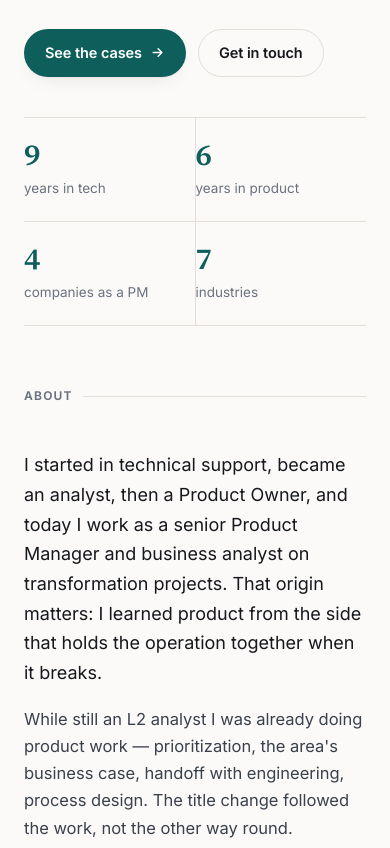
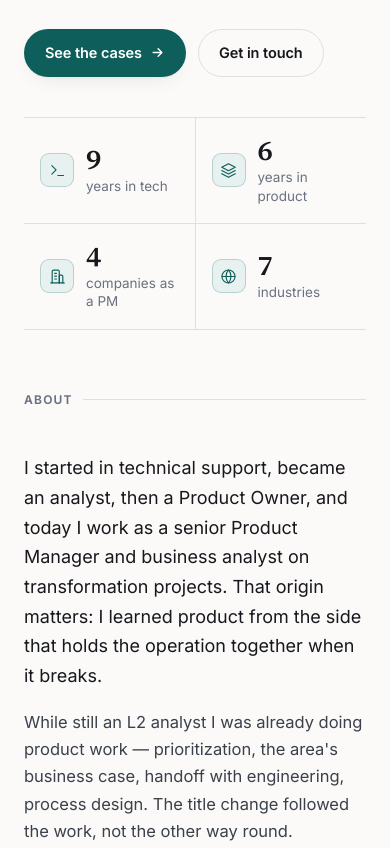
Before and after one commit to kevinlucascamargo/kevinlucascamargo.github.io, a plain HTML site: page index.html in a window 390 px wide. Shown: the part 800-1648 px from the top of the page. Drawn offline with Linux system fonts and the light colour scheme.

Commit message:
Trajetória volta a ser uma linha só, e números ganham ícone
A separação em "como PM" e "projetos e passagens curtas" rebaixava
justamente dois papéis de produto reais: a NTT, onde a atuação é de Data
Product Manager, e a Upflow, onde o papel de PO era fixo. Agora é uma
única linha do tempo em ordem reversa, com NTT no topo — Santander e
Unilever continuam agrupados como projetos aninhados nela, que era a
parte que funcionava.

Os números viram cards com ícone SVG, numeral e rótulo alinhados em
coluna, em vez de numeral solto sobre o texto. O "Sobre" passa a dividir
os parágrafos por volume de texto, não por contagem, para as duas colunas
terminarem juntas.

Co-Authored-By: Claude Opus 5 <noreply@anthropic.com>

```diff
--- a/assets/css/style.css
+++ b/assets/css/style.css
@@ -195,16 +195,29 @@ strong { font-weight: 620; }
   display: grid; grid-template-columns: repeat(4, 1fr); gap: 1px;
   background: var(--line); border-block: 1px solid var(--line);
 }
-.stat { background: var(--bg); padding: 22px 4px 22px 0; }
+.stat {
+  background: var(--bg); padding: 24px 24px 24px 22px;
+  display: flex; align-items: center; gap: 15px;
+}
+.stat__ico {
+  flex: none; width: 40px; height: 40px; border-radius: 11px;
+  display: flex; align-items: center; justify-content: center;
+  background: var(--accent-bg); color: var(--accent);
+  border: 1px solid color-mix(in srgb, var(--accent) 22%, transparent);
+}
+.stat__ico svg { width: 20px; height: 20px; }
+.stat__body { display: flex; flex-direction: column; min-width: 0; }
 .stat__n {
-  font-family: var(--font-serif); font-size: clamp(30px, 4vw, 42px);
-  font-weight: 600; line-height: 1; letter-spacing: -.02em; color: var(--accent);
+  font-family: var(--font-serif); font-size: clamp(28px, 3.4vw, 38px);
+  font-weight: 600; line-height: 1.05; letter-spacing: -.02em; color: var(--ink);
+  font-variant-numeric: lining-nums tabular-nums;
 }
-.stat__l { font-size: 13.5px; color: var(--muted); margin-top: 7px; max-width: 16ch; }
-@media (max-width: 620px) {
-  .stats { grid-template-columns: repeat(2, 1fr); }
-  .stat { padding-left: 0; }
-  .stat:nth-child(odd) { padding-left: 0; }
+.stat__l { font-size: 13.5px; line-height: 1.35; color: var(--muted); margin-top: 3px; }
+@media (max-width: 860px) { .stats { grid-template-columns: repeat(2, 1fr); } }
+@media (max-width: 420px) {
+  .stat { padding: 18px 16px; gap: 12px; }
+  .stat__ico { width: 34px; height: 34px; border-radius: 9px; }
+  .stat__ico svg { width: 17px; height: 17px; }
 }
 
 /* ---------- sections ---------- */
@@ -238,9 +251,6 @@ strong { font-weight: 620; }
   background: var(--surface); border: 1px solid var(--line);
   font-size: 12.5px; font-weight: 680; letter-spacing: .04em; color: var(--accent);
 }
-.tl__group + .tl__group { margin-top: 56px; }
-.tl__gh { font-size: 12px; font-weight: 650; letter-spacing: .09em; text-transform: uppercase; color: var(--accent); }
-.tl__gn { margin: 8px 0 18px; font-size: 14.5px; color: var(--muted); }
 .tl__top { display: flex; flex-wrap: wrap; align-items: baseline; gap: 6px 14px; }
 .tl__per {
   font-size: 12.5px; font-weight: 560; color: var(--muted); white-space: nowrap;
--- a/assets/js/app.js
+++ b/assets/js/app.js
@@ -15,6 +15,18 @@
 
   function esc(s) {
     return String(s).replace(/&/g, "&amp;").replace(/</g, "&lt;").replace(/>/g, "&gt;");
+  }
+
+  /* ---------- icones (stroke, herdam currentColor) ---------- */
+  var ICONS = {
+    tech:    '<path d="M4 17l6-6-6-6"/><path d="M12.5 19h8"/>',
+    product: '<path d="M12 2.5 2.5 7.5 12 12.5l9.5-5z"/><path d="M2.5 16.5 12 21.5l9.5-5"/><path d="M2.5 12 12 17l9.5-5"/>',
+    company: '<path d="M2.5 21h19"/><path d="M4.5 21V5a2 2 0 0 1 2-2h6a2 2 0 0 1 2 2v16"/><path d="M14.5 21V10h3a2 2 0 0 1 2 2v9"/><path d="M8 7.5h2.5M8 11.5h2.5M8 15.5h2.5"/>',
+    market:  '<circle cx="12" cy="12" r="9.2"/><path d="M2.8 12h18.4"/><path d="M12 2.8a14 14 0 0 1 0 18.4a14 14 0 0 1 0-18.4"/>'
+  };
+  function icon(name) {
+    return '<svg viewBox="0 0 24 24" fill="none" stroke="currentColor" stroke-width="1.6" ' +
+           'stroke-linecap="round" stroke-linejoin="round" aria-hidden="true">' + (ICONS[name] || "") + "</svg>";
   }
 
   /* ============================================================
@@ -328,14 +340,17 @@
     /* stats */
     document.getElementById("stats").innerHTML =
       '<div class="wrap"><div class="stats">' +
-      L(C.stats).map(function (s) {
-        return '<div class="stat"><div class="stat__n">' + esc(s.n) + '</div><div class="stat__l">' + esc(s.l) + "</div></div>";
+      L(C.stats).map(function (s, i) {
+        return '<div class="stat">' +
+          '<span class="stat__ico">' + icon(C.stats.icons[i]) + "</span>" +
+          '<span class="stat__body"><span class="stat__n">' + esc(s.n) + "</span>" +
+          '<span class="stat__l">' + esc(s.l) + "</span></span></div>";
       }).join("") +
       "</div></div>";
 
     /* about */
     var a = L(C.about);
-    var half = Math.ceil(a.p.length / 2);
+    var half = Math.floor(a.p.length / 2);
     document.getElementById("about").innerHTML =
       '<div class="wrap">' +
         '<div class="sec__head"><p class="sec__eyebrow">' + esc(a.title) + "</p></div>" +
@@ -369,19 +384,11 @@
           '<p class="tl__desc">' + esc(x.desc) + "</p>" + subs +
         "</div></div>";
     }
-    function tlGroup(key, heading, note) {
-      var items = C.work.filter(function (w) { return w.group === key; });
-      return '<div class="tl__group">' +
-        '<h3 class="tl__gh">' + esc(heading) + "</h3>" +
-        '<p class="tl__gn">' + esc(note) + "</p>" +
-        '<div class="tl">' + items.map(tlItem).join("") + "</div></div>";
-    }
     document.getElementById("work").innerHTML =
       '<div class="wrap">' +
         '<div class="sec__head"><p class="sec__eyebrow">' + esc(wt.title) + "</p>" +
-        "<h2>" + esc(wt.title) + "</h2></div>" +
-        tlGroup("product", wt.groupProduct, wt.groupProductNote) +
-        tlGroup("projects", wt.groupProjects, wt.groupProjectsNote) +
+        "<h2>" + esc(wt.title) + '</h2><p class="sec__note">' + esc(wt.note) + "</p></div>" +
+        '<div class="tl">' + C.work.map(tlItem).join("") + "</div>" +
       "</div>";
 
     /* cases */
--- a/assets/js/data.js
+++ b/assets/js/data.js
@@ -39,6 +39,7 @@ window.CONTENT = {
   },
 
   stats: {
+    icons: ["tech", "product", "company", "market"],
     pt: [
       { n: "9", l: "anos em tecnologia" },
       { n: "6", l: "anos em produto" },
@@ -106,25 +107,40 @@ window.CONTENT = {
   },
 
   workTitle: {
-    pt: {
-      title: "Trajetória",
-      groupProduct: "Como Product Manager",
-      groupProductNote: "Empresas em que respondi diretamente por produto.",
-      groupProjects: "Projetos e passagens curtas",
-      groupProjectsNote: "Consultoria e uma passagem breve, tratadas como projeto."
-    },
-    en: {
-      title: "Career",
-      groupProduct: "As a Product Manager",
-      groupProductNote: "Companies where I owned product directly.",
-      groupProjects: "Projects and short stints",
-      groupProjectsNote: "Consulting engagements and one brief stint, framed as projects."
-    }
+    pt: { title: "Trajetória", note: "Do mais recente ao mais antigo." },
+    en: { title: "Career", note: "Most recent first." }
   },
 
   work: [
     {
-      group: "product",
+      org: "NTT DATA Global",
+      logo: "NTT",
+      period: "abr 2025 – atual",
+      periodEn: "Apr 2025 – present",
+      pt: {
+        role: "Data Product Manager · Analista de Negócio Sênior",
+        note: "Transformação de negócio em contexto corporativo",
+        desc: "Lidero iniciativas de transformação combinando gestão de produto, análise de negócio e estratégia de dados. Respondo pelo desenho de modelo operacional, pela estrutura de governança e pelo framework de mensuração que sustenta a decisão de investimento."
+      },
+      en: {
+        role: "Data Product Manager · Senior Business Analyst",
+        note: "Business transformation in enterprise contexts",
+        desc: "I lead transformation initiatives combining product management, business analysis and data strategy. I own the operating model design, the governance structure and the measurement framework that underpins investment decisions."
+      },
+      projects: [
+        {
+          period: "2026",
+          pt: { name: "Santander", desc: "Discovery e desenho do Modelo de Gestão de Eficiência corporativo: modelo operacional, capacidades, governança e framework de mensuração de valor." },
+          en: { name: "Santander", desc: "Discovery and design of the corporate Efficiency Management Model: operating model, capabilities, governance and value measurement framework." }
+        },
+        {
+          period: "2026",
+          pt: { name: "Unilever · Phoenix", desc: "Assessment e redesenho do modelo operacional de Sell-Out, redefinindo como o dado comercial circula pela organização." },
+          en: { name: "Unilever · Phoenix", desc: "Assessment and redesign of the Sell-Out operating model, reshaping how commercial data flows across the organization." }
+        }
+      ]
+    },
+    {
       org: "BEES · AB InBev",
       logo: "BEES",
       period: "ago 2024 – jun 2026",
@@ -141,7 +157,6 @@ window.CONTENT = {
       }
     },
     {
-      group: "product",
       org: "Monest",
       logo: "MNS",
       period: "2023 – 2024",
@@ -158,7 +173,6 @@ window.CONTENT = {
       }
     },
     {
-      group: "product",
       org: "Leads2B",
       logo: "L2B",
       period: "jun 2022 – 2023",
@@ -175,7 +189,22 @@ window.CONTENT = {
       }
     },
     {
-      group: "product",
+      org: "Upflow.me",
+      logo: "UPF",
+      period: "fev – mai 2022",
+      periodEn: "Feb – May 2022",
+      pt: {
+        role: "Product Owner — Totvs Fluig e Chatbot",
+        note: "Automação de processo corporativo",
+        desc: "Estruturei a área de produto do zero: automação de apontamento de horas e faturamento, dashboards de performance para gestão e visibilidade do cliente, jornada de onboarding e definição de ritos e KPIs."
+      },
+      en: {
+        role: "Product Owner — Totvs Fluig and Chatbot",
+        note: "Corporate process automation",
+        desc: "Built the product area from scratch: automated time tracking and billing, performance dashboards for management and client visibility, the onboarding journey, and defined rituals and KPIs."
+      }
+    },
+    {
       org: "Tecnofit",
       logo: "TCF",
       period: "fev 2020 – nov 2021",
@@ -192,53 +221,6 @@ window.CONTENT = {
       }
     },
     {
-      group: "projects",
-      org: "NTT DATA Global",
-      logo: "NTT",
-      period: "abr 2025 – atual",
-      periodEn: "Apr 2025 – present",
-      pt: {
-        role: "Data Product Manager · Analista de Negócio Sênior",
-        note: "",
-        desc: "Lidero iniciativas de transformação de negócio combinando gestão de produto, análise de negócio e estratégia de dados em contextos corporativos de grande porte."
-      },
-      en: {
-        role: "Data Product Manager · Senior Business Analyst",
-        note: "",
-        desc: "I lead business transformation initiatives combining product management, business analysis and data strategy in large enterprise contexts."
-      },
-      projects: [
-        {
-          period: "2026",
-          pt: { name: "Santander", desc: "Discovery e desenho do Modelo de Gestão de Eficiência corporativo: modelo operacional, capacidades, governança e framework de mensuração de valor." },
-          en: { name: "Santander", desc: "Discovery and design of the corporate Efficiency Management Model: operating model, capabilities, governance and value measurement framework." }
-        },
-        {
-          period: "2026",
-          pt: { name: "Unilever · Phoenix", desc: "Assessment e redesenho do modelo operacional de Sell-Out, redefinindo como o dado comercial circula pela organização." },
-          en: { name: "Unilever · Phoenix", desc: "Assessment and redesign of the Sell-Out operating model, reshaping how commercial data flows across the organization." }
-        }
-      ]
-    },
-    {
-      group: "projects",
-      org: "Upflow.me",
-      logo: "UPF",
-      period: "fev – mai 2022",
-      periodEn: "Feb – May 2022",
-      pt: {
-        role: "Product Owner — Totvs Fluig e Chatbot",
-        note: "Passagem curta, de quatro meses",
-        desc: "Estruturei a área de produto do zero: automação de apontamento de horas e faturamento, dashboards de performance, jornada de onboarding de cliente e definição de ritos e KPIs."
-      },
-      en: {
-        role: "Product Owner — Totvs Fluig and Chatbot",
-        note: "A short four-month stint",
-        desc: "Built the product area from scratch: automated time tracking and billing, performance dashboards, client onboarding journey, and defined rituals and KPIs."
-      }
-    },
-    {
-      group: "projects",
       org: "Brafer",
       logo: "BRF",
       period: "fev 2017 – jan 2020",
```
